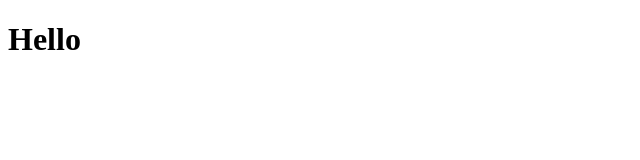
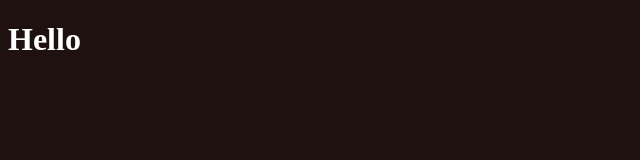
Before and after one commit to DmitryVolkov1997/JavaScript, a website: page index.html in a window 1280 px wide. Shown: the whole page, without its empty margins (0-640 px from the left). Drawn offline with Linux system fonts and the light colour scheme.

Commit message:
Изменил background

```diff
--- a/index.html
+++ b/index.html
@@ -5,7 +5,7 @@
     <meta name="viewport" content="width=device-width, initial-scale=1.0" />
     <title>JavaScript</title>
   </head>
-  <body>
+  <body style="background-color: rgb(32, 17, 17); color: white;">
     <h1>Hello</h1>
 
     <script src="js/main.js" type="text/javascript"></script>
```
Also changed, not shown: readme.md (deleted).
